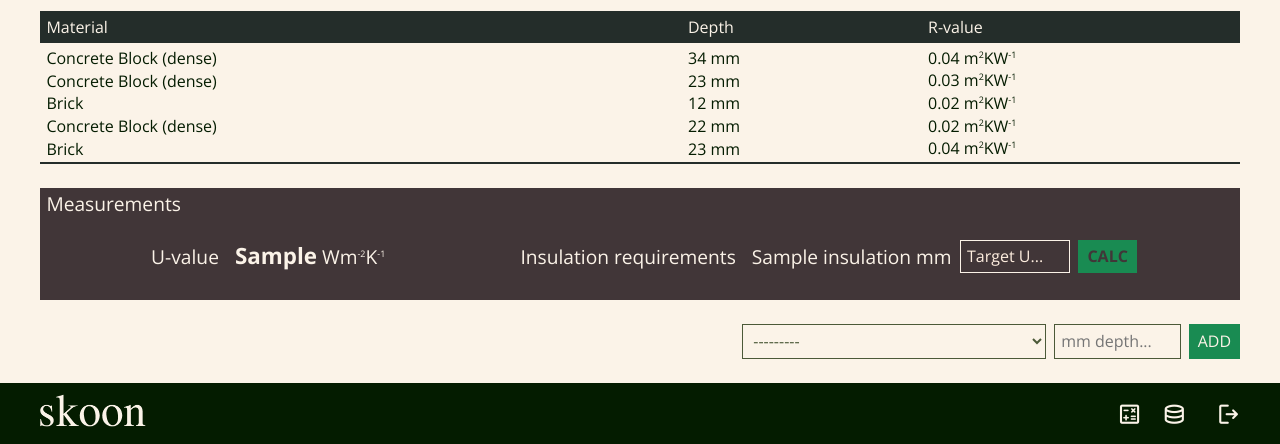
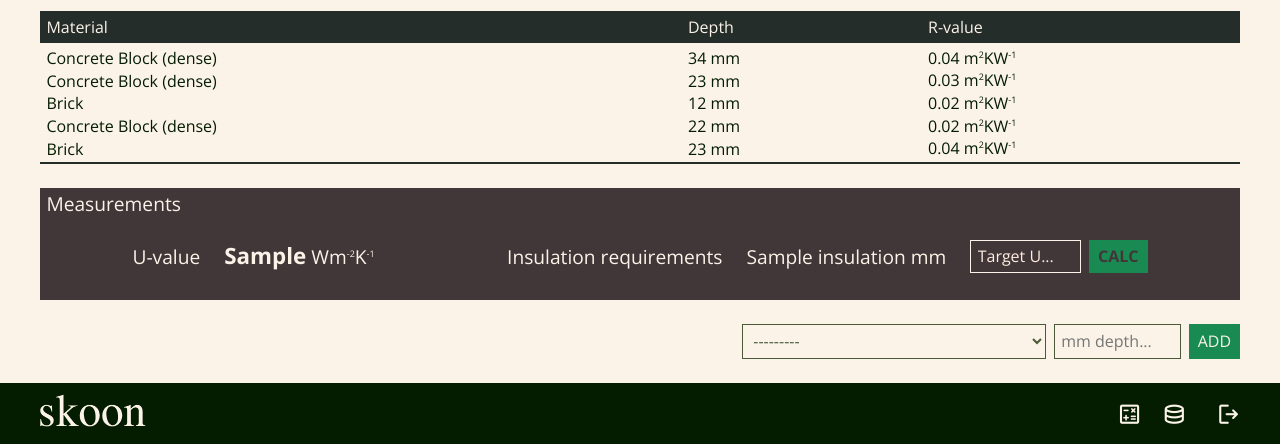
Before and after one commit to BenCurrieDev/SkoonAssignment, a Django app: template templates/home.html in a window 1280 px wide. Shown: the part 356-800 px from the top of the page. Run offline with Django 4.2, Linux system fonts and the light colour scheme; data comes from the database, SQL or seed files in the repository; the template is opened without the code that fills it: values that come from a table or form of the project are taken from there, most other values are stand-ins (such as "Sample title", 1, 10 or a date in 2020); some libraries are stand-ins or nearby versions.

Commit message:
slight responsive layout calc adjustments

```diff
--- a/static/css/skoon.css
+++ b/static/css/skoon.css
@@ -683,14 +683,13 @@
 
     }
 
-        @media screen and (min-width: 640px) {
+        @media screen and (min-width: 680px) {
             .u-result, .insulation-section {
                 flex-direction: row;
-                margin-inline: 0.5rem;
             }
 
             .u-result p, .insulation-section p {
-                margin-inline: 0.2rem;
+                margin-right: 0.4rem;
 
             }
             .results-container {
@@ -701,13 +700,12 @@
             }
         }
 
-        @media screen and (min-width: 800px) {
+        @media screen and (min-width: 840px) {
             .u-result, .insulation-section {
-                margin-inline: 1rem;
             }
 
             .u-result p, .insulation-section p {
-                margin-inline: 0.5rem;
+                margin-right: 1.5rem;
                 font-size: var(--fs-pl);
             }
             .bold {
```
